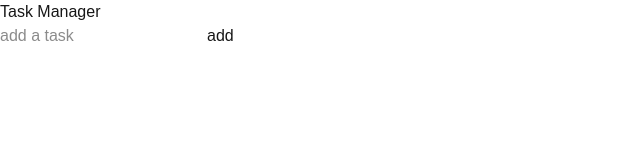
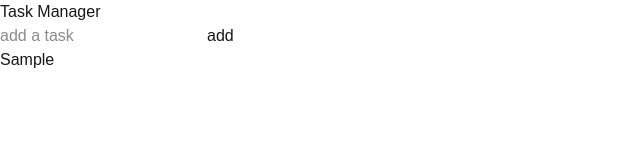
Before and after one commit to vyasan-6-6/mini-task-manager, a Next.js app in the folder task-manager/: page / in a window 1280 px wide. Both pictures are taken after typing "Sample" into the empty fields and a click on the button "add". Shown: the top 160 px of the page, without its empty margins (0-640 px from the left). Built offline with nearby package versions, Linux system fonts and the light colour scheme.

Commit message:
feat:implemented the display for task

```diff
--- a/task-manager/app/page.tsx
+++ b/task-manager/app/page.tsx
@@ -23,6 +23,14 @@ export default function Home() {
       <h1>Task Manager</h1>
       <input type="text"  placeholder="add a task" value={title} onChange={(e)=>setTitle(e.target.value)} />
       <button onClick={addTask}>add</button>
+
+      <ul>
+  {tasks.map((task) => (
+    <li key={task.id}>
+      {task.title}
+    </li>
+  ))}
+</ul>
     </main>
   );
 }
```
